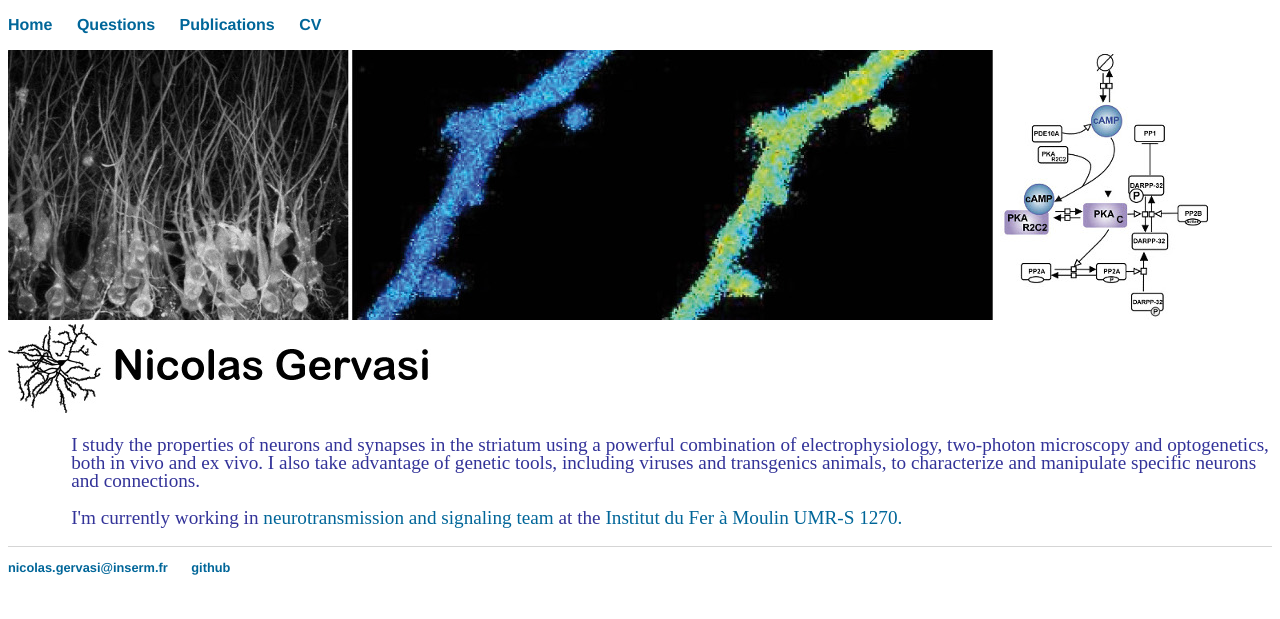
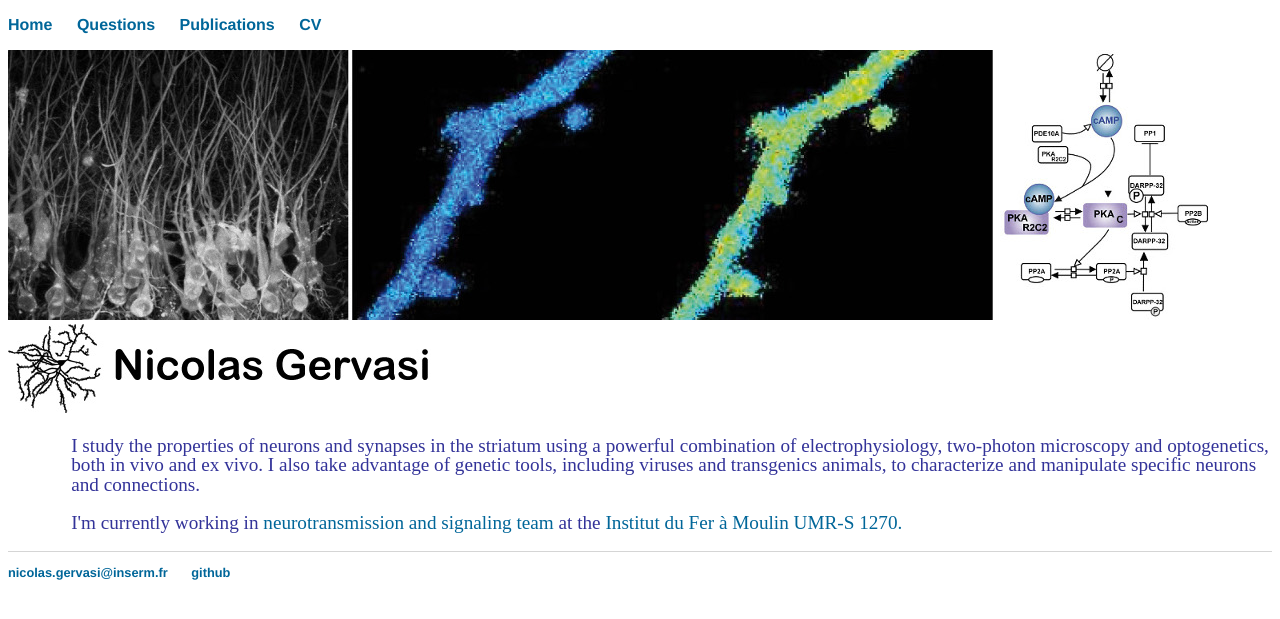
Before and after one commit to nicolasgervasi/nicolasgervasi.github.io, a Jekyll site: the page built from index.html, in a window 1280 px wide. Shown: the top 619 px of the page. Built offline with Jekyll 4.4.1, drawn with Linux system fonts in a browser that asks for light colours.

Commit message:
Update main.css

```diff
--- a/css/main.css
+++ b/css/main.css
@@ -26,9 +26,14 @@ h1 {
     font-size: 3vw;
     font-family:'Helvetica', 'Arial', 'Sans-Serif';
 }
+h2 {
+    font-size: 2.3vw;
+    line-height: 2vw;
+    color: #911;
+}
 p {
     font-size: 1.5vw;
-    line-height: 1.4vw;
+    line-height: 1.5vw;
     color: #339;
     margin-left:5%;
 }
```
